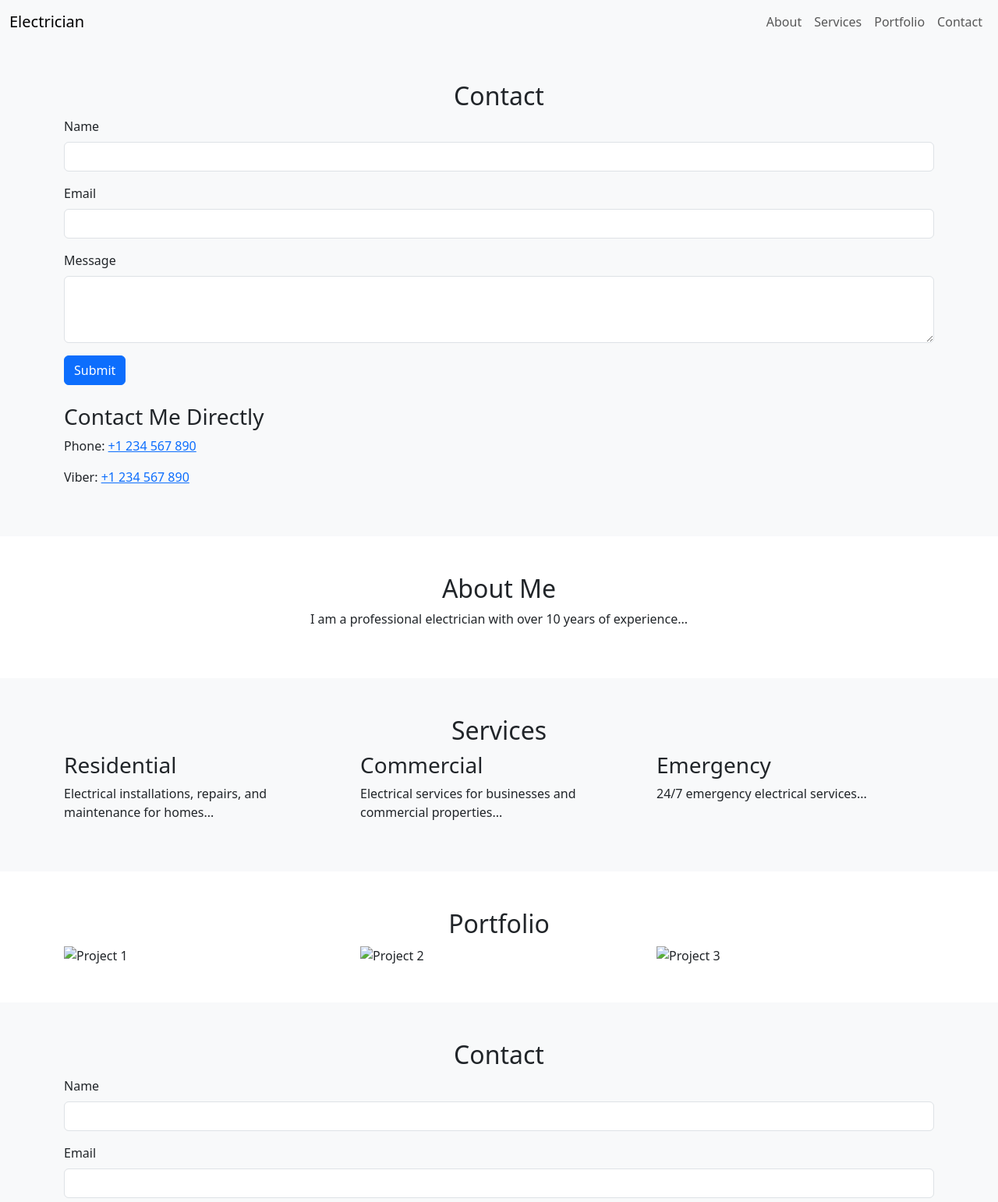
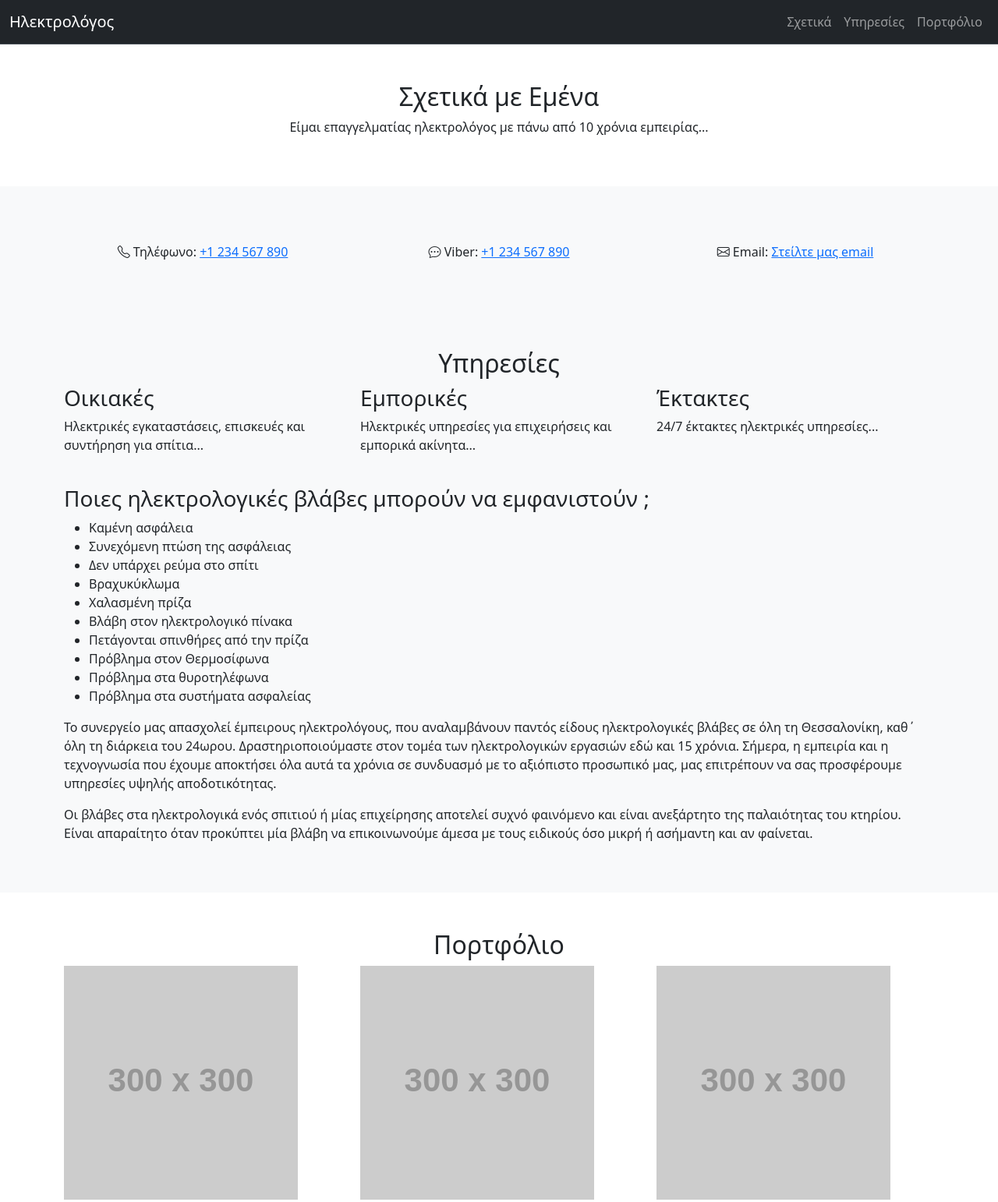
Before and after one commit to kvasilopoulos/karabasis, a plain HTML site: page index.html in a window 1280 px wide. Shown: the top 1542 px of the page at 78% size. Drawn offline with nearby package versions, Linux system fonts and the light colour scheme; placeholder pictures from the web are drawn by us.

Commit message:
Update language and titles in HTML structure

```diff
--- a/index.html
+++ b/index.html
@@ -1,89 +1,102 @@
 <!doctype html>
-<html lang="en">
+<html lang="el">
   <head>
     <meta charset="utf-8">
     <meta name="viewport" content="width=device-width, initial-scale=1">
-    <title>Electrician Services</title>
+    <title>Υπηρεσίες Ηλεκτρολόγου</title>
     <link href="https://cdn.jsdelivr.net/npm/bootstrap@5.3.3/dist/css/bootstrap.min.css" rel="stylesheet" integrity="sha384-QWTKZyjpPEjISv5WaRU9OFeRpok6YctnYmDr5pNlyT2bRjXh0JMhjY6hW+ALEwIH" crossorigin="anonymous">
+    <link rel="stylesheet" href="https://cdnjs.cloudflare.com/ajax/libs/bootstrap-icons/1.8.1/font/bootstrap-icons.min.css">
   </head>
   <body>
     <!-- Navigation Bar -->
-    <nav class="navbar navbar-expand-lg navbar-light bg-light">
+    <nav class="navbar navbar-expand-lg bg-dark border-bottom border-body" data-bs-theme="dark">
       <div class="container-fluid">
-        <a class="navbar-brand" href="#">Electrician</a>
+        <a class="navbar-brand" href="#">Ηλεκτρολόγος</a>
         <button class="navbar-toggler" type="button" data-bs-toggle="collapse" data-bs-target="#navbarNav" aria-controls="navbarNav" aria-expanded="false" aria-label="Toggle navigation">
           <span class="navbar-toggler-icon"></span>
         </button>
         <div class="collapse navbar-collapse" id="navbarNav">
           <ul class="navbar-nav ms-auto">
             <li class="nav-item">
-              <a class="nav-link" href="#about">About</a>
+              <a class="nav-link" href="#about">Σχετικά</a>
             </li>
             <li class="nav-item">
-              <a class="nav-link" href="#services">Services</a>
+              <a class="nav-link" href="#services">Υπηρεσίες</a>
             </li>
             <li class="nav-item">
-              <a class="nav-link" href="#portfolio">Portfolio</a>
+              <a class="nav-link" href="#portfolio">Πορτφόλιο</a>
             </li>
-            <li class="nav-item">
-              <a class="nav-link" href="#contact">Contact</a>
-            </li>
+            <!-- <li class="nav-item">
+              <a class="nav-link" href="#contact">Επικοινωνία</a>
+            </li> -->
           </ul>
         </div>
       </div>
     </nav>
 
-    <section id="contact" class="py-5 bg-light">
-  <div class="container">
-    <h2 class="text-center">Contact</h2>
-    <form>
-      <div class="mb-3">
-        <label for="name" class="form-label">Name</label>
-        <input type="text" class="form-control" id="name" required>
-      </div>
-      <div class="mb-3">
-        <label for="email" class="form-label">Email</label>
-        <input type="email" class="form-control" id="email" required>
-      </div>
-      <div class="mb-3">
-        <label for="message" class="form-label">Message</label>
-        <textarea class="form-control" id="message" rows="3" required></textarea>
-      </div>
-      <button type="submit" class="btn btn-primary">Submit</button>
-    </form>
-    <div class="mt-4">
-      <h3>Contact Me Directly</h3>
-      <p>Phone: <a href="tel:+1234567890">+1 234 567 890</a></p>
-      <p>Viber: <a href="viber://add?number=1234567890">+1 234 567 890</a></p>
-    </div>
-  </div>
-</section>
-
     <!-- About Section -->
     <section id="about" class="py-5">
       <div class="container">
-        <h2 class="text-center">About Me</h2>
-        <p class="text-center">I am a professional electrician with over 10 years of experience...</p>
+        <h2 class="text-center">Σχετικά με Εμένα</h2>
+        <p class="text-center">Είμαι επαγγελματίας ηλεκτρολόγος με πάνω από 10 χρόνια εμπειρίας...</p>
+      </div>
+    </section>
+
+    <!-- Contact Section -->
+    <section id="contact" class="py-5 bg-light position-relative">
+      <div class="container">
+        <div class="row mt-4 wpb_wrapper d-flex justify-content-center">
+          <div class="col-md-4 text-center">
+            <p><i class="bi bi-telephone"></i> Τηλέφωνο: <a href="tel:+1234567890">+1 234 567 890</a></p>
+          </div>
+          <div class="col-md-4 text-center">
+            <p><i class="bi bi-chat-dots"></i> Viber: <a href="viber://add?number=1234567890">+1 234 567 890</a></p>
+          </div>
+          <div class="col-md-4 text-center">
+            <p><i class="bi bi-envelope"></i> Email: <a href="mailto:asd">Στείλτε μας email</a></p>
+          </div>
+        </div>
       </div>
     </section>
 
     <!-- Services Section -->
     <section id="services" class="py-5 bg-light">
       <div class="container">
-        <h2 class="text-center">Services</h2>
+        <h2 class="text-center">Υπηρεσίες</h2>
         <div class="row">
           <div class="col-md-4">
-            <h3>Residential</h3>
-            <p>Electrical installations, repairs, and maintenance for homes...</p>
+            <h3>Οικιακές</h3>
+            <p>Ηλεκτρικές εγκαταστάσεις, επισκευές και συντήρηση για σπίτια...</p>
           </div>
           <div class="col-md-4">
-            <h3>Commercial</h3>
-            <p>Electrical services for businesses and commercial properties...</p>
+            <h3>Εμπορικές</h3>
+            <p>Ηλεκτρικές υπηρεσίες για επιχειρήσεις και εμπορικά ακίνητα...</p>
           </div>
           <div class="col-md-4">
-            <h3>Emergency</h3>
-            <p>24/7 emergency electrical services...</p>
+            <h3>Έκτακτες</h3>
+            <p>24/7 έκτακτες ηλεκτρικές υπηρεσίες...</p>
           </div>
+        </div>
+        <div class="mt-4">
+          <h3>Ποιες ηλεκτρολογικές βλάβες μπορούν να εμφανιστούν ;</h3>
+          <ul>
+            <li>Καμένη ασφάλεια</li>
+            <li>Συνεχόμενη πτώση της ασφάλειας</li>
+            <li>Δεν υπάρχει ρεύμα στο σπίτι</li>
+            <li>Βραχυκύκλωμα</li>
+            <li>Χαλασμένη πρίζα</li>
+            <li>Βλάβη στον ηλεκτρολογικό πίνακα</li>
+            <li>Πετάγονται σπινθήρες από την πρίζα</li>
+            <li>Πρόβλημα στον Θερμοσίφωνα</li>
+            <li>Πρόβλημα στα θυροτηλέφωνα</li>
+            <li>Πρόβλημα στα συστήματα ασφαλείας</li>
+          </ul>
+          <p>
+            Το συνεργείο μας απασχολεί έμπειρους ηλεκτρολόγους, που αναλαμβάνουν παντός είδους ηλεκτρολογικές βλάβες σε όλη τη Θεσσαλονίκη, καθ΄ όλη τη διάρκεια του 24ωρου. Δραστηριοποιούμαστε στον τομέα των ηλεκτρολογικών εργασιών εδώ και 15 χρόνια. Σήμερα, η εμπειρία και η τεχνογνωσία που έχουμε αποκτήσει όλα αυτά τα χρόνια σε συνδυασμό με το αξιόπιστο προσωπικό μας, μας επιτρέπουν να σας προσφέρουμε υπηρεσίες υψηλής αποδοτικότητας.
+          </p>
+          <p>
+            Οι βλάβες στα ηλεκτρολογικά ενός σπιτιού ή μίας επιχείρησης αποτελεί συχνό φαινόμενο και είναι ανεξάρτητο της παλαιότητας του κτηρίου. Είναι απαραίτητο όταν προκύπτει μία βλάβη να επικοινωνούμε άμεσα με τους ειδικούς όσο μικρή ή ασήμαντη και αν φαίνεται.
+          </p>
         </div>
       </div>
     </section>
@@ -91,42 +104,25 @@
     <!-- Portfolio Section -->
     <section id="portfolio" class="py-5">
       <div class="container">
-        <h2 class="text-center">Portfolio</h2>
+        <h2 class="text-center">Πορτφόλιο</h2>
         <div class="row">
           <div class="col-md-4">
-            <img src="path/to/image1.jpg" class="img-fluid" alt="Project 1">
+            <img src="https://via.placeholder.com/300" class="img-fluid" alt="Έργο 1">
           </div>
           <div class="col-md-4">
-            <img src="path/to/image2.jpg" class="img-fluid" alt="Project 2">
+            <img src="https://via.placeholder.com/300" class="img-fluid" alt="Έργο 2">
           </div>
           <div class="col-md-4">
-            <img src="path/to/image3.jpg" class="img-fluid" alt="Project 3">
+            <img src="https://via.placeholder.com/300" class="img-fluid" alt="Έργο 3">
           </div>
         </div>
       </div>
     </section>
 
-    <!-- Contact Section -->
-    <section id="contact" class="py-5 bg-light">
-      <div class="container">
-        <h2 class="text-center">Contact</h2>
-        <form>
-          <div class="mb-3">
-            <label for="name" class="form-label">Name</label>
-            <input type="text" class="form-control" id="name" required>
-          </div>
-          <div class="mb-3">
-            <label for="email" class="form-label">Email</label>
-            <input type="email" class="form-control" id="email" required>
-          </div>
-          <div class="mb-3">
-            <label for="message" class="form-label">Message</label>
-            <textarea class="form-control" id="message" rows="3" required></textarea>
-          </div>
-          <button type="submit" class="btn btn-primary">Submit</button>
-        </form>
-      </div>
-    </section>
+    <!-- Footer -->
+    <footer class="bg-dark text-light text-center py-3">
+      <p>Ηλεκτρολόγος &copy; 2021</p>
+    </footer>
 
     <script src="https://cdn.jsdelivr.net/npm/@popperjs/core@2.11.8/dist/umd/popper.min.js" integrity="sha384-I7E8VVD/ismYTF4hNIPjVp/Zjvgyol6VFvRkX/vR+Vc4jQkC+hVqc2pM8ODewa9r" crossorigin="anonymous"></script>
     <script src="https://cdn.jsdelivr.net/npm/bootstrap@5.3.3/dist/js/bootstrap.min.js" integrity="sha384-0pUGZvbkm6XF6gxjEnlmuGrJXVbNuzT9qBBavbLwCsOGabYfZo0T0to5eqruptLy" crossorigin="anonymous"></script>
```
